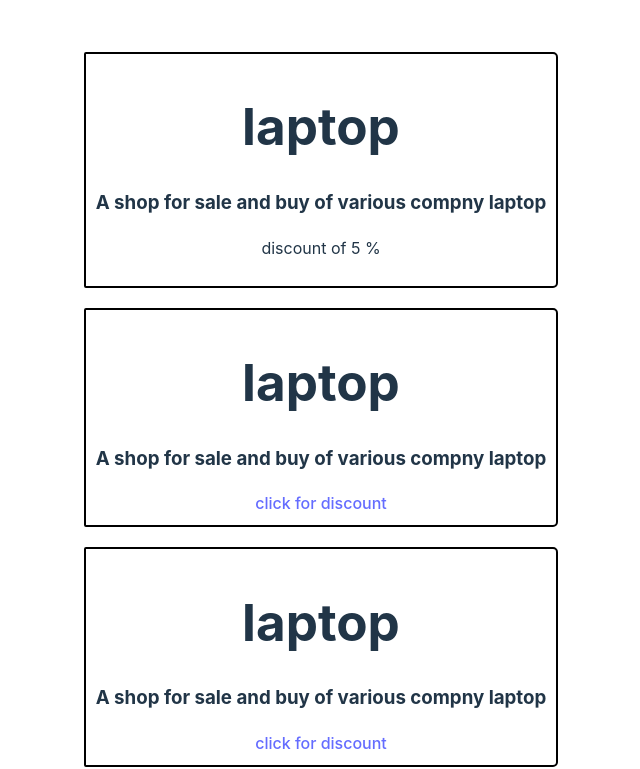
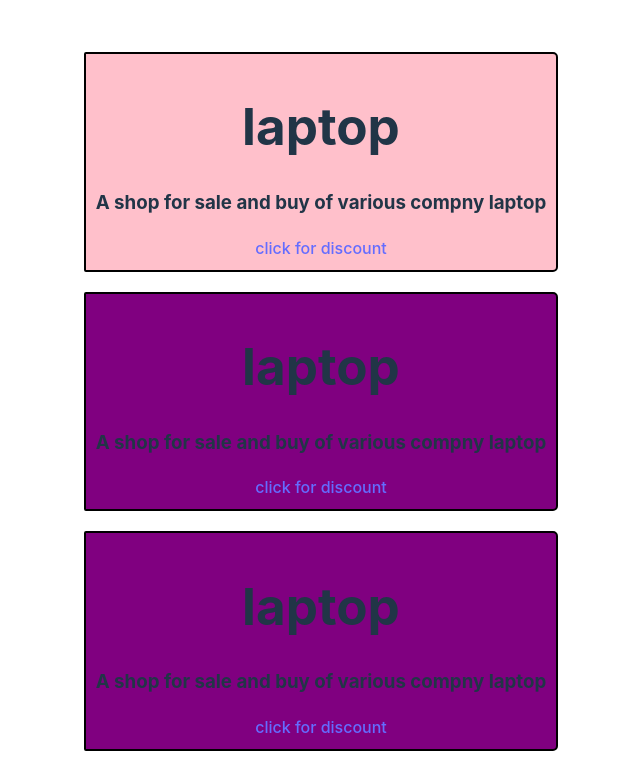
Before and after one commit to vashishtkumar/ReactJS, a React (Vite) app in the folder my_first_react_app/: page / in a window 1280 px wide. Shown: the top 769 px of the page, without its empty margins (319-959 px from the left). Built offline with nearby package versions, Linux system fonts and the light colour scheme.

Commit message:
Dynamic component styling

```diff
--- a/my_first_react_app/src/product.jsx
+++ b/my_first_react_app/src/product.jsx
@@ -1,11 +1,13 @@
 import photo from "./assets/photo.jpg"
 import "./product.css"
 export default function Product(props){
+    let res=props.price > 30000;
+    let styles={backgroundColor:res ? "pink":"purple"}
    return(
-        <div className="Product">
+        <div className="Product" style={styles}>
         <h1>{props.title}</h1>
         <h3>{props.desc}</h3>
-        {props.price> 30000 ? <p>discount of {10/2} %</p>:<a href="#">click for discount</a>}
+        {res > 30000 ? <p>discount of {10/2} %</p>:<a href="#">click for discount</a>}
         </div>
     )
 
```
